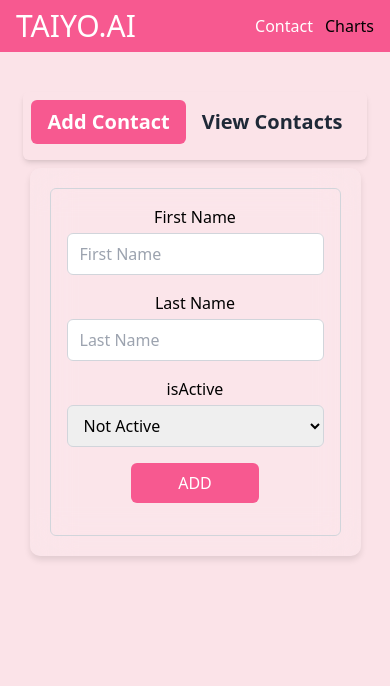
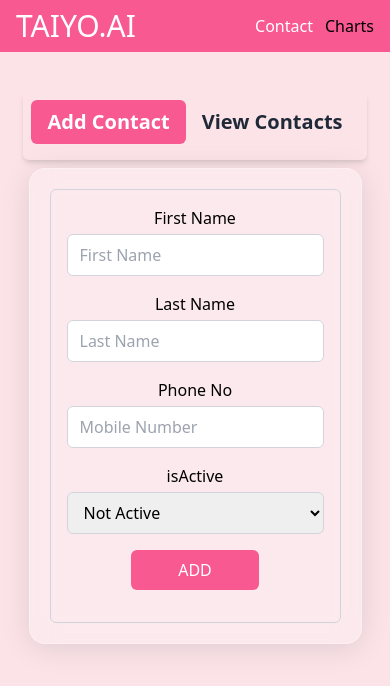
Before and after one commit to Wasif0787/TAIYO.AI, a React (Create React App) app: page / in a window 390 px wide. Shown: the top 686 px of the page. Built offline with nearby package versions, Linux system fonts and the light colour scheme.

Commit message:
Added bg image

```diff
--- a/src/components/AddContact.tsx
+++ b/src/components/AddContact.tsx
@@ -5,6 +5,7 @@ import { addContact } from '../store/features/contactSlice';
 const AddContact = () => {
     const [firstname, setFName] = useState("");
     const [lastname, setLName] = useState("");
+    const [phoneNo, setPhoneNo] = useState(0);
     const [status, setStatus] = useState(false);
 
     const dispatch = useAppDispatch()
@@ -17,6 +18,11 @@ const AddContact = () => {
         setLName(e.target.value);
     };
 
+    const handlePhoneChange = (e: React.ChangeEvent<HTMLInputElement>) => {
+        const phoneNumber = parseInt(e.target.value); // Convert input value to a number
+        setPhoneNo(phoneNumber);
+    }
+
     const handleStatusChange = (e: React.ChangeEvent<HTMLSelectElement>) => {
         if (e.target.value === "Active") {
             setStatus(true)
@@ -27,9 +33,10 @@ const AddContact = () => {
 
     const handleSubmit = (e: React.FormEvent<HTMLFormElement>) => {
         e.preventDefault();
-        dispatch(addContact({ fname: firstname, lname: lastname, isActive: status }))
+        dispatch(addContact({ fname: firstname, lname: lastname, isActive: status, phoneNumber: phoneNo }))
         setFName("")
         setLName("")
+        setPhoneNo(0)
         setStatus(false)
     };
 
@@ -43,6 +50,10 @@ const AddContact = () => {
                 <div className="mb-4">
                     <label htmlFor="lname" className="block mb-1">Last Name</label>
                     <input required type="text" name='lname' placeholder='Last Name' className="w-full px-3 py-2 border border-gray-300 rounded-md focus:outline-none focus:border-blue-500" value={lastname} onChange={handleLNameChange} />
+                </div>
+                <div className="mb-4">
+                    <label htmlFor="phone" className="block mb-1">Phone No</label>
+                    <input required type="number" name='phone' placeholder='Mobile Number' className="w-full px-3 py-2 border border-gray-300 rounded-md focus:outline-none focus:border-blue-500" value={phoneNo === 0 ? "" : phoneNo} onChange={handlePhoneChange} />
                 </div>
                 <div className="mb-4">
                     <label htmlFor="status" className="block mb-1">isActive</label>
--- a/src/components/AllContact.tsx
+++ b/src/components/AllContact.tsx
@@ -6,14 +6,15 @@ import { FaRegEdit } from "react-icons/fa";
 import { MdDeleteOutline } from "react-icons/md";
 import DetailContactModal from './DetailContactModal';
 import { IoIosMore } from "react-icons/io";
+import { Contact } from '../store/features/contactSlice';
 
 
-interface Contact {
-    id: string;
-    fname: string;
-    lname: string;
-    isActive: boolean;
-}
+// interface Contact {
+//     id: string;
+//     fname: string;
+//     lname: string;
+//     isActive: boolean;
+// }
 
 const AllContact = () => {
     const contacts = useAppSelector((state) => state.contact.contacts);
@@ -62,9 +63,9 @@ const AllContact = () => {
             ) : (
                 <div className='grid md:grid-cols-3 gap-8 md:gap-12'>
                     {contacts.map((contact) => (
-                        <div key={contact.id} className="relative bg-white border border-gray-200 rounded-lg shadow md:max-w-xl hover:bg-gray-100 dark:border-gray-700 hover:cursor-pointer">
+                        <div key={contact.id} className="relative bg-white border border-gray-200 rounded-lg shadow md:max-w-xl hover:bg-gray-100 dark:border-gray-700 ">
                             <div className="absolute top-2 right-2 text-gray-400 hover:text-gray-600">
-                                <IoIosMore onClick={() => handleOpenDetailModal(contact)} />
+                                <IoIosMore className='hover:cursor-pointer' onClick={() => handleOpenDetailModal(contact)} />
                             </div>
                             <div className="p-4">
                                 <h5 className="mb-2 text-2xl font-bold tracking-tight">{contact.fname} {contact.lname}</h5>
--- a/src/components/DetailContactModal.tsx
+++ b/src/components/DetailContactModal.tsx
@@ -1,11 +1,5 @@
 import React from 'react';
-
-interface Contact {
-    id: string;
-    fname: string;
-    lname: string;
-    isActive: boolean;
-}
+import { Contact } from '../store/features/contactSlice';
 
 interface DetailContactModalProps {
     isOpen: boolean;
@@ -48,6 +42,9 @@ const DetailContactModal: React.FC<DetailContactModalProps> = ({ isOpen, onClose
                                     <span className="font-semibold">Last Name:</span> {contact.lname}
                                 </p>
                                 <p className="text-gray-700 mt-2">
+                                    <span className="font-semibold">Phone No:</span> {contact.phoneNumber}
+                                </p>
+                                <p className="text-gray-700 mt-2">
                                     <span className="font-semibold">Status:</span> {contact.isActive ? "Active" : "Not Active"}
                                 </p>
                             </div>
--- a/src/components/UpdateContactModal.tsx
+++ b/src/components/UpdateContactModal.tsx
@@ -1,11 +1,11 @@
 import React, { useState } from 'react';
-
-interface Contact {
-    id: string;
-    fname: string;
-    lname: string;
-    isActive: boolean;
-}
+import { Contact } from '../store/features/contactSlice';
+// interface Contact {
+//     id: string;
+//     fname: string;
+//     lname: string;
+//     isActive: boolean;
+// }
 
 interface UpdateContactModalProps {
     isOpen: boolean;
@@ -18,6 +18,7 @@ const UpdateContactModal: React.FC<UpdateContactModalProps> = ({ isOpen, onClose
     const [updatedFirstName, setUpdatedFirstName] = useState(contact.fname);
     const [updatedLastName, setUpdatedLastName] = useState(contact.lname);
     const [updatedStatus, setUpdatedStatus] = useState(contact.isActive);
+    const [updatedPhoneNo, setUpdatedPhoneNo] = useState(contact.phoneNumber);
 
     const handleFirstNameChange = (e: React.ChangeEvent<HTMLInputElement>) => {
         setUpdatedFirstName(e.target.value);
@@ -26,6 +27,11 @@ const UpdateContactModal: React.FC<UpdateContactModalProps> = ({ isOpen, onClose
     const handleLastNameChange = (e: React.ChangeEvent<HTMLInputElement>) => {
         setUpdatedLastName(e.target.value);
     };
+
+    const handlePhoneChange = (e: React.ChangeEvent<HTMLInputElement>) => {
+        const phoneNo = parseInt(e.target.value)
+        setUpdatedPhoneNo(phoneNo)
+    }
 
     const handleStatusChange = (e: React.ChangeEvent<HTMLInputElement>) => {
         setUpdatedStatus(e.target.checked);
@@ -37,7 +43,8 @@ const UpdateContactModal: React.FC<UpdateContactModalProps> = ({ isOpen, onClose
             id: contact.id,
             fname: updatedFirstName,
             lname: updatedLastName,
-            isActive: updatedStatus
+            isActive: updatedStatus,
+            phoneNumber: updatedPhoneNo
         };
         onUpdate(updatedContact);
         onClose();
@@ -59,6 +66,10 @@ const UpdateContactModal: React.FC<UpdateContactModalProps> = ({ isOpen, onClose
                                 <input type="text" id="lname" value={updatedLastName} onChange={handleLastNameChange} className="w-full px-3 py-2 border border-gray-300 rounded-md focus:outline-none focus:border-blue-500" />
                             </div>
                             <div className="mb-4">
+                                <label htmlFor="lname" className="block mb-1">Phone No</label>
+                                <input type="text" id="lname" value={updatedPhoneNo} onChange={handlePhoneChange} className="w-full px-3 py-2 border border-gray-300 rounded-md focus:outline-none focus:border-blue-500" />
+                            </div>
+                            <div className="mb-4">
                                 <label htmlFor="status" className="flex items-center">
                                     <input type="checkbox" id="status" checked={updatedStatus} onChange={handleStatusChange} className="mr-2" />
                                     Active
--- a/src/index.css
+++ b/src/index.css
@@ -2,14 +2,35 @@
 @tailwind components;
 @tailwind utilities;
 
-body{
-    background-color:#fbe3e8;
-}
+/* Default style for smaller screens */
+body {
+    background-color: #fbe3e8; /* Set solid background color */
+  }
+
+  /* Media query for larger screens */
+  @media screen and (min-width: 768px) {
+    body {
+      background-image: url("wide-screen-bg.jpg"); /* Set background image */
+      background-size: cover; /* Cover the entire background */
+      background-position: center; /* Center the background image */
+      background-repeat: no-repeat; /* Prevent the background from repeating */
+      background-attachment: fixed; /* Fixed background position */
+    }
+  }
+
 
 .glass-container {
-    background: rgba(255, 255, 255, 0.1); /* Semi-transparent white background */
-    backdrop-filter: blur(20px); /* Apply blur effect */
-    border-radius: 10px; /* Rounded corners */
+    /* background: rgba(255, 255, 255, 0.1);
+    backdrop-filter: blur(20px);
+    border-radius: 10px;
     padding: 20px;
-    box-shadow: 0 4px 6px rgba(0, 0, 0, 0.1);
+    box-shadow: 0 4px 6px rgba(0, 0, 0, 0.1);  */
+
+    /* From https://css.glass */
+    background: rgba(255, 255, 255, 0.22);
+    border-radius: 16px;
+    box-shadow: 0 4px 30px rgba(0, 0, 0, 0.1);
+    backdrop-filter: blur(13.5px);
+    -webkit-backdrop-filter: blur(13.5px);
+    border: 1px solid rgba(255, 255, 255, 0.3);
 }
--- a/src/store/features/contactSlice.ts
+++ b/src/store/features/contactSlice.ts
@@ -5,6 +5,7 @@ export interface Contact {
     fname: string,
     lname: string,
     isActive: boolean,
+    phoneNumber: number,
 }
 
 interface ContactState {
@@ -12,30 +13,44 @@ interface ContactState {
 }
 
 const initialState: ContactState = {
-    contacts: []
+    contacts: loadContactsFromLocalStorage()
+}
+
+function loadContactsFromLocalStorage(): Contact[] {
+    const contactsFromStorage = localStorage.getItem("contacts");
+    return contactsFromStorage ? JSON.parse(contactsFromStorage) : [];
+}
+
+
+function saveContactsToLocalStorage(contacts: Contact[]): void {
+    localStorage.setItem("contacts", JSON.stringify(contacts));
 }
 
 export const ContactSlice = createSlice({
     name: "contact",
     initialState,
     reducers: {
-        addContact: (state, action: PayloadAction<{ fname: string, lname: string, isActive: boolean }>) => {
+        addContact: (state, action: PayloadAction<{ fname: string, lname: string, isActive: boolean, phoneNumber: number }>) => {
             state.contacts.push({
                 id: nanoid(),
                 fname: action.payload.fname,
                 lname: action.payload.lname,
-                isActive: action.payload.isActive
+                isActive: action.payload.isActive,
+                phoneNumber: action.payload.phoneNumber
             })
+            saveContactsToLocalStorage(state.contacts);
         },
-        updateContact: (state, action: PayloadAction<{ id: string; fname: string; lname: string; isActive: boolean }>) => {
-            const { id, fname, lname, isActive } = action.payload;
+        updateContact: (state, action: PayloadAction<{ id: string; fname: string; lname: string; isActive: boolean; phoneNumber: number }>) => {
+            const { id, fname, lname, isActive, phoneNumber } = action.payload;
             const contactIndex = state.contacts.findIndex(contact => contact.id === id);
             if (contactIndex !== -1) {
-                state.contacts[contactIndex] = { id, fname, lname, isActive };
+                state.contacts[contactIndex] = { id, fname, lname, isActive, phoneNumber };
+                saveContactsToLocalStorage(state.contacts);
             }
         },
         deleteContact: (state, action: PayloadAction<string>) => {
             state.contacts = state.contacts.filter(contact => contact.id !== action.payload);
+            saveContactsToLocalStorage(state.contacts);
         }
     }
 })
```
Also changed, not shown: public/wide-screen-bg.jpg (added).
